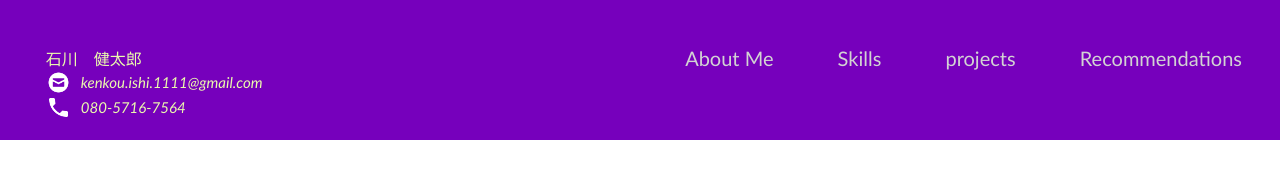
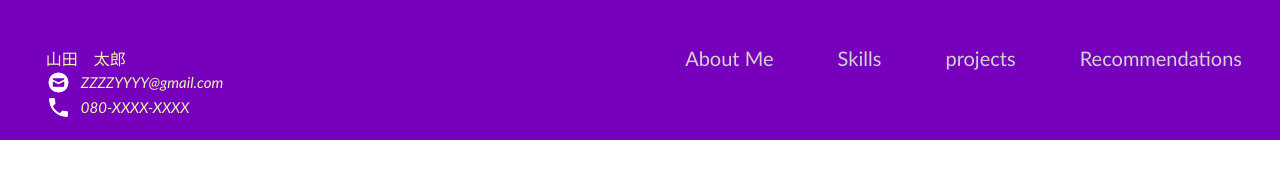
Before and after one commit to portFolio20241001/myportfolio, a plain HTML site: page index.html in a window 1280 px wide. Shown: the top 170 px of the page. Drawn offline with Linux system fonts and the light colour scheme.

Commit message:
Add files via upload

```diff
--- a/index.html
+++ b/index.html
@@ -10,15 +10,15 @@
     <nav>
       <div id="home"> <!-- ホームセクション -->
         <div class="profile_name"> <!-- プロフィール名 -->
-          石川　健太郎
+          山田　太郎
           <div class="contact_info"> <!-- 連絡先情報 -->
             <img src="./html_finalprojimages/envelope.png" alt="https://icons8.com/icon/124377/circled-envelope"/> <!-- メールアイコン -->
-            kenkou.ishi.1111@gmail.com <!-- メールアドレス -->
+            ZZZZYYYY@gmail.com <!-- メールアドレス -->
           </div>
           <div style="clear:both;"></div> <!-- フロート解除 -->
           <div class="contact_info"> <!-- 電話情報 -->
             <img src="html_finalprojimages/phone.png" alt="https://icons8.com/icon/124377/circled-envelope"/> <!-- 電話アイコン -->
-            080-5716-7564 <!-- 電話番号 -->
+            080-XXXX-XXXX <!-- 電話番号 -->
           </div>
         </div>
         <div class="topdiv"> <!-- トップメニュー -->
```
